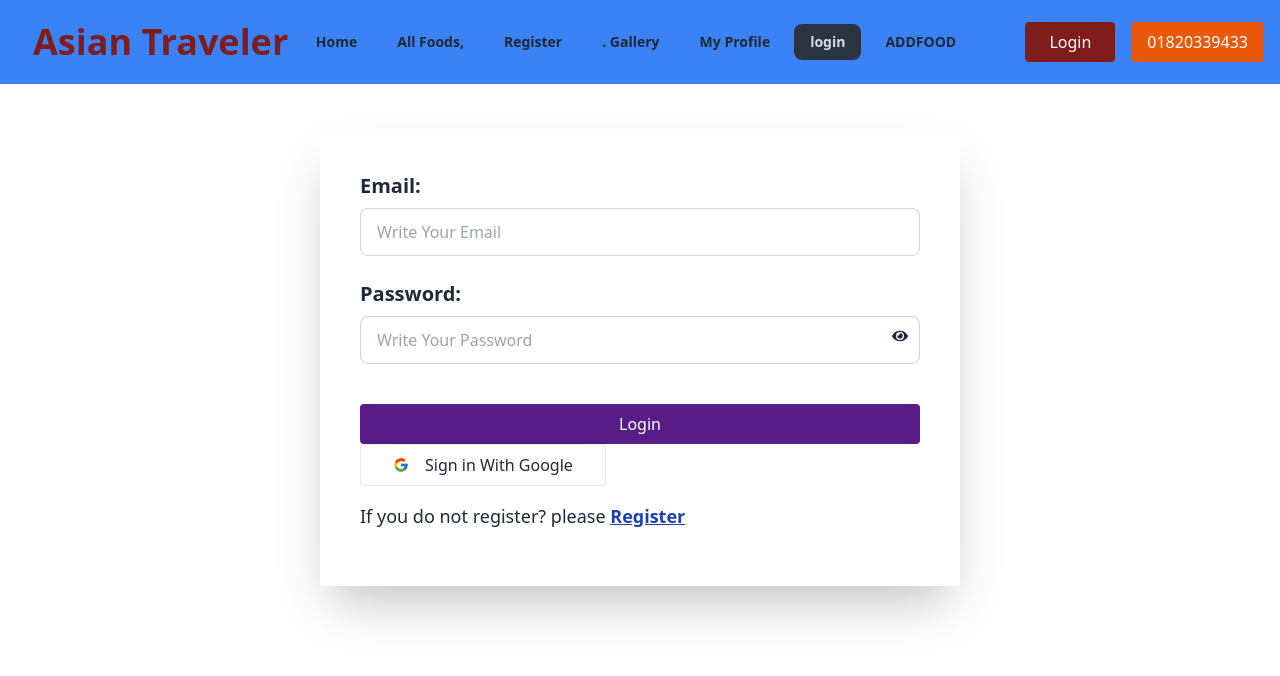
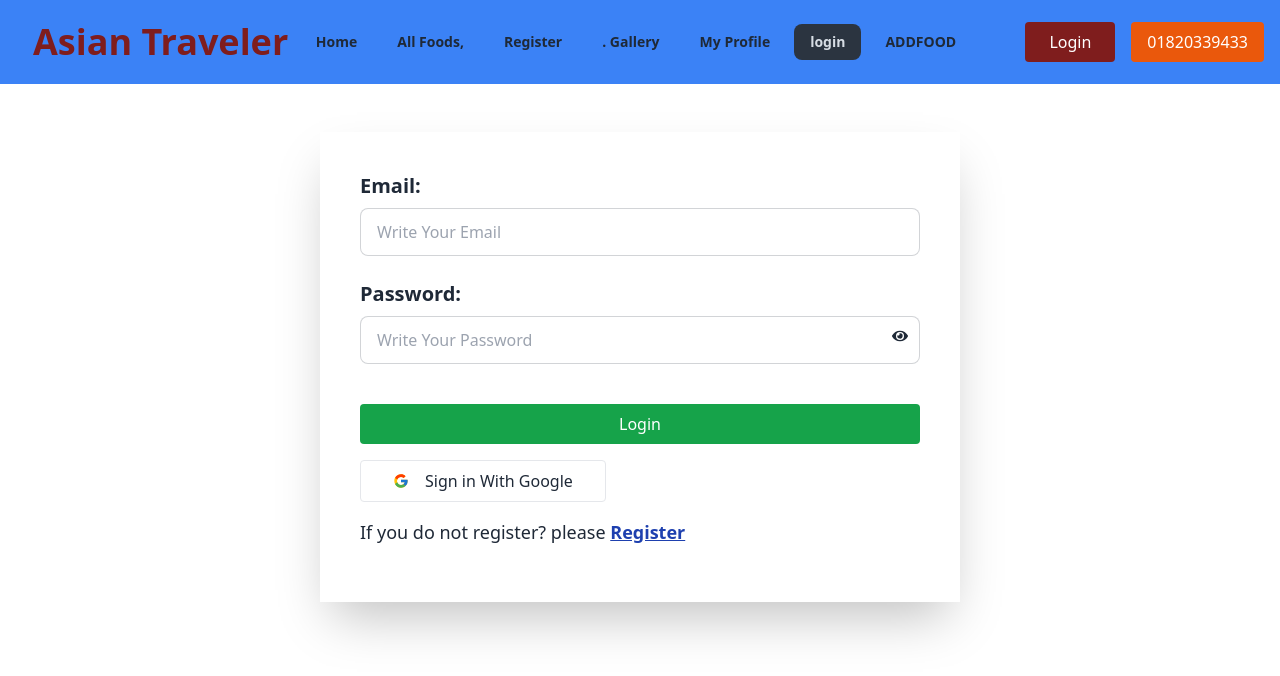
Before and after one commit to Jashimuddin123/spicybites-client-site, a React (Vite) app: page /login in a window 1280 px wide. Shown: the top 676 px of the page. Built offline with nearby package versions, Linux system fonts and the light colour scheme; no server answers.

Commit message:
logout authentication done

```diff
--- a/src/Components/Login.jsx
+++ b/src/Components/Login.jsx
@@ -103,7 +103,7 @@ const Login = () => {
           <br />
 
           <input
-            className="bg-purple-900 text-white rounded py-2 w-full mt-4"
+            className="bg-green-600 mb-4 text-white rounded py-2 w-full mt-4"
             type="submit"
             value="Login"
           />
```
